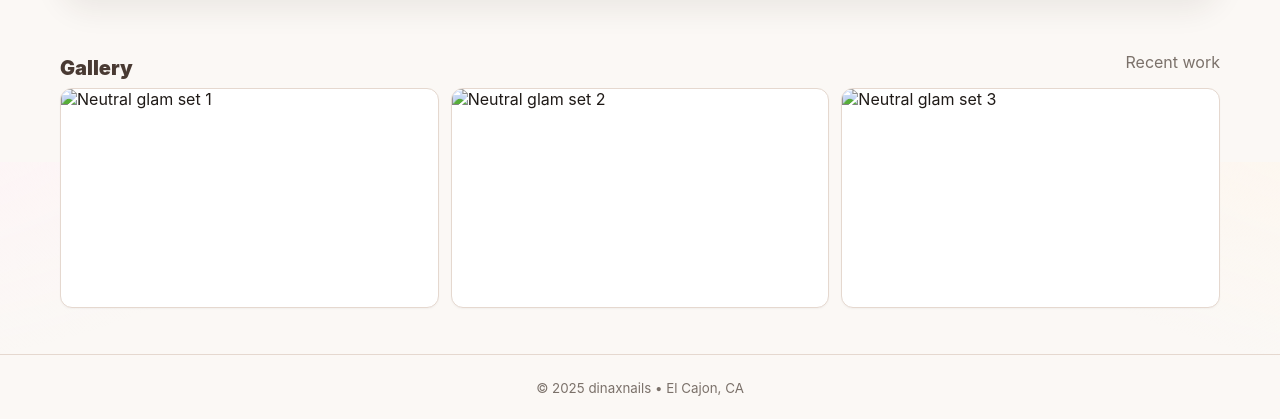
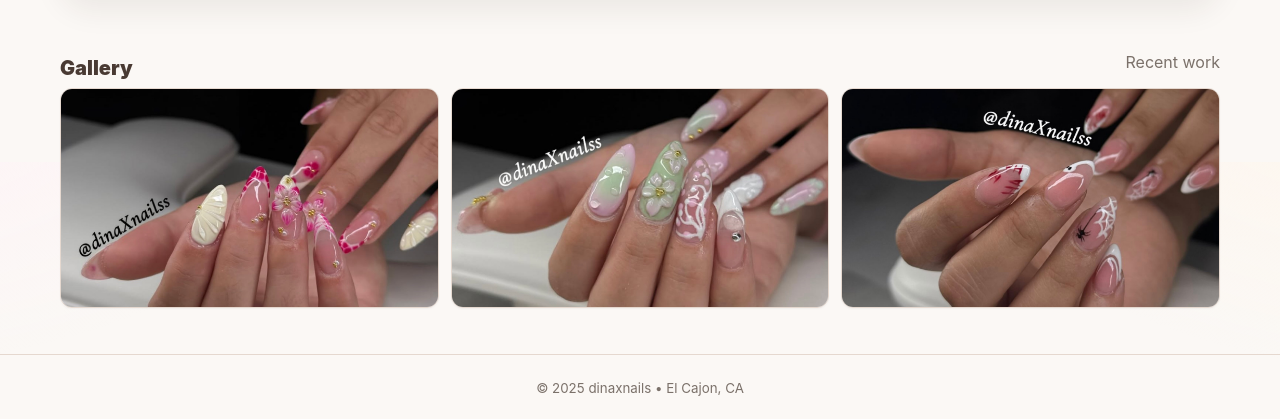
Before and after one commit to pinkie3201/dinaxnails, a plain HTML site: page index.html in a window 1280 px wide. Shown: the part 2238-2657 px from the top of the page. Drawn offline with Linux system fonts and the light colour scheme.

Commit message:
Update index.html

```diff
--- a/index.html
+++ b/index.html
@@ -80,9 +80,9 @@
 
     <!-- Static images (served from /images) -->
     <div id="gallery-grid" class="dx-gallery">
-      <img src="images/1.jpg" alt="Neutral glam set 1" loading="lazy" />
-      <img src="images/2.jpg" alt="Neutral glam set 2" loading="lazy" />
-      <img src="images/3.jpg" alt="Neutral glam set 3" loading="lazy" />
+      <img src="1.jpg" alt="Neutral glam set 1" loading="lazy" />
+      <img src="2.jpg" alt="Neutral glam set 2" loading="lazy" />
+      <img src="3.jpg" alt="Neutral glam set 3" loading="lazy" />
     </div>
   </div>
 </section>
```
